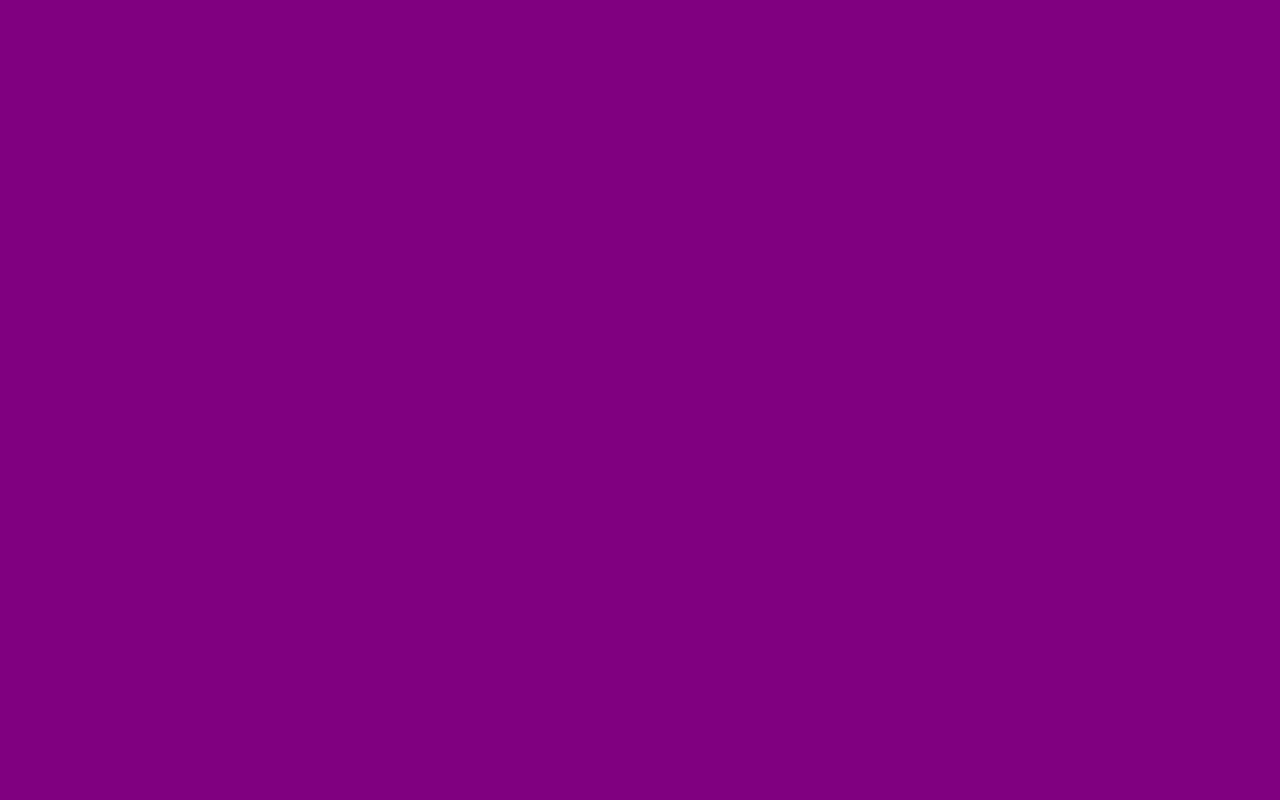
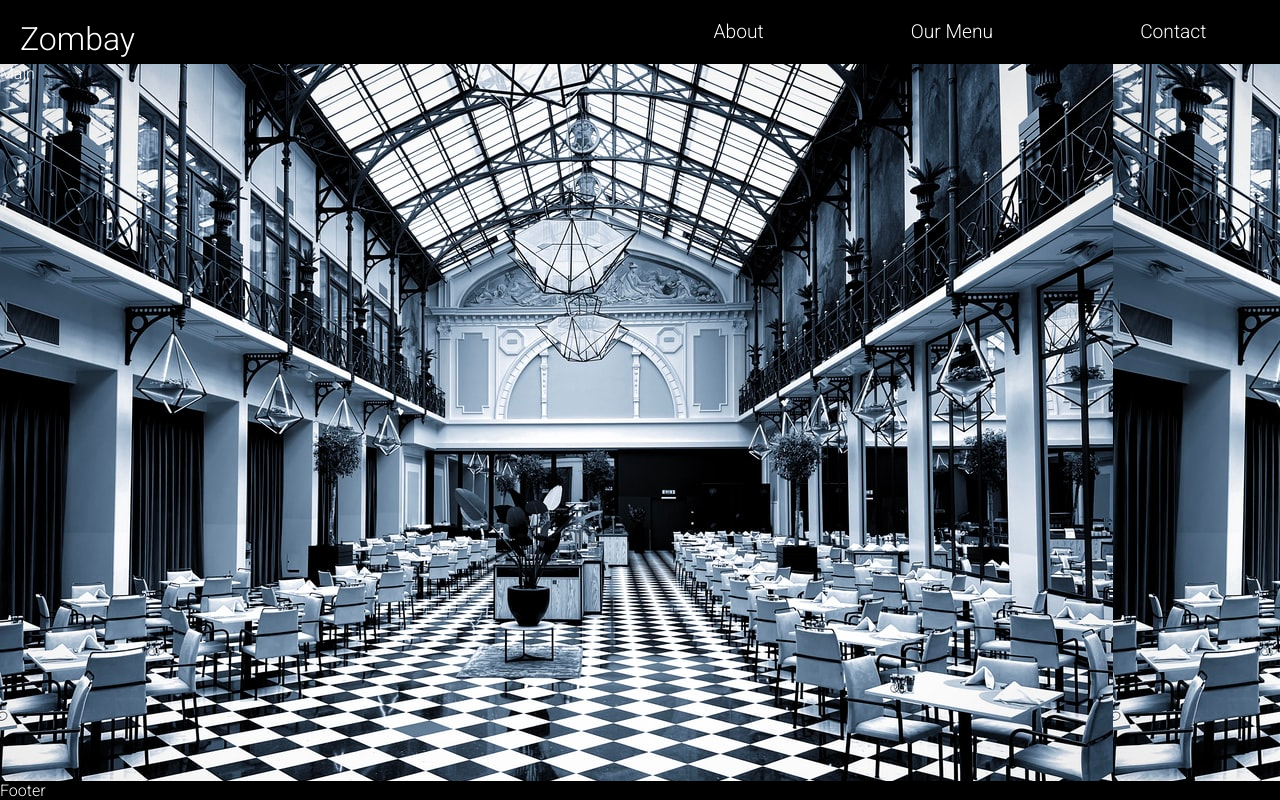
Before and after one commit to brianindy96/restaurant-page, a website built with webpack: page dist/index.html in a window 1280 px wide. Built offline with Linux system fonts and the light colour scheme.

Commit message:
Background-image added

```diff
--- a/src/main.css
+++ b/src/main.css
@@ -1,3 +1,53 @@
+@import url('https://fonts.googleapis.com/css2?family=Roboto:wght@300;500&display=swap');
+
+*{
+    padding: 0;
+    margin: 0;
+    box-sizing: border-box;
+    font-family: 'Roboto', sans-serif;
+    font-weight: 300;
+    color: white;
+}
+
 body{
-    background: purple;
+    height: 100vh;
+    background-color: black;
 }
+
+#content{
+    height: 100vh;
+    display: grid;
+    grid-template-rows: 0fr 3fr 0fr;
+}
+
+.header{
+    height: 8vh;
+    display: grid;
+    grid-template-columns: repeat(2,1fr);
+}
+
+.header-name{
+    padding: 20px;
+}
+.header-links > ul{
+    display: flex;
+    justify-content: space-around;
+    text-decoration: none;
+}
+
+.header-links > ul > li{
+    margin-top: 20px;
+
+    font-size: 1.2rem;
+    list-style: none;
+}
+
+.header-links a{
+    text-decoration: none;
+}
+
+.main{
+    background-image: url(../pics/restaurant.jpeg);
+    /* background-repeat is on purpose lol */
+
+}
```
Also changed, not shown: dist/b2a6c711009e2c0369f2.jpeg (added), dist/index.html, dist/main.js, pics/restaurant.jpeg (added).
